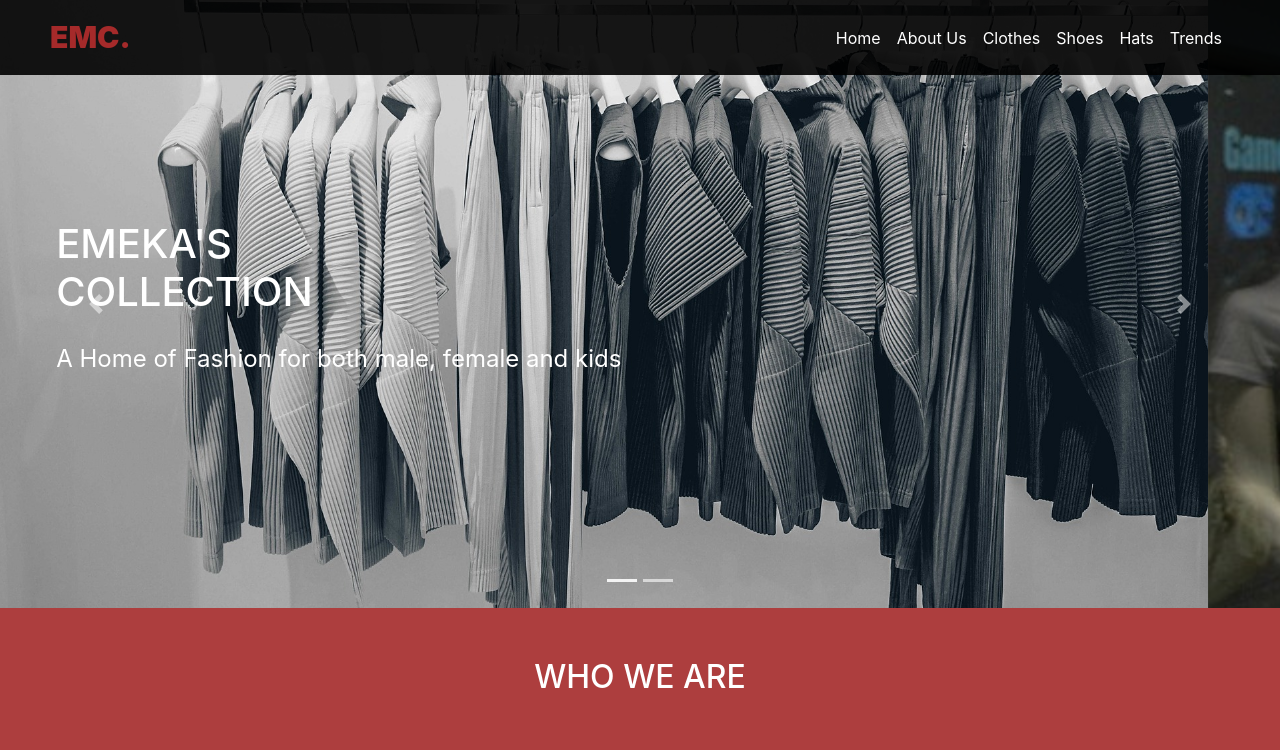
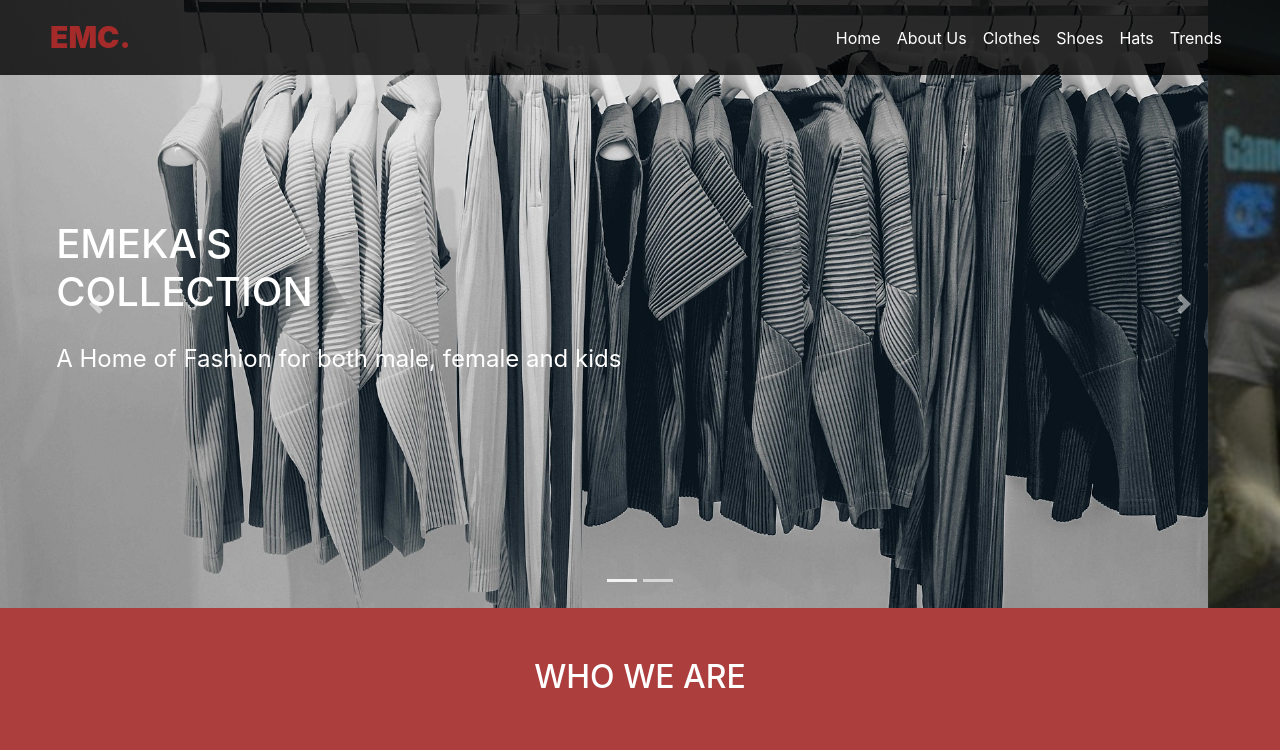
Before and after one commit to EsobeIsaac/emc, a plain HTML site: page index.html in a window 1280 px wide. Shown: the top 750 px of the page. Drawn offline with nearby package versions, Linux system fonts and the light colour scheme.

Commit message:
Update style.css

```diff
--- a/style.css
+++ b/style.css
@@ -41,7 +41,7 @@ nav li a:active{
     background-color: #000;
 }
 .navbar{
-    background-color: rgb(0, 0, 0, 0.9);
+    background-color: rgb(0, 0, 0, 0.8);
     padding: 10px 50px;
 }
 
```
